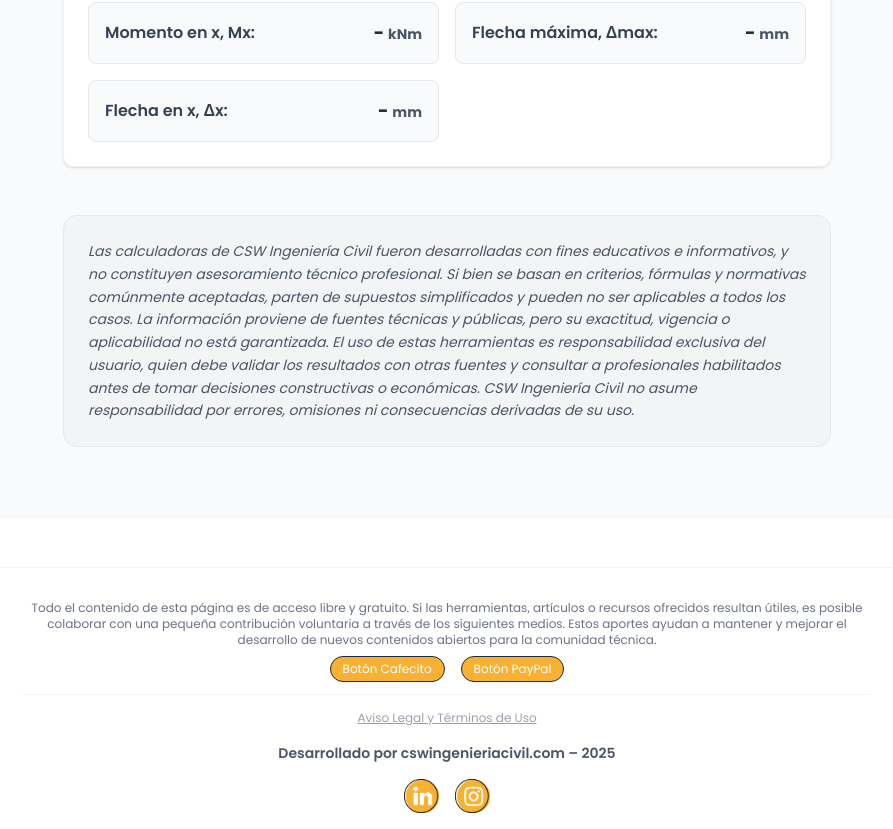
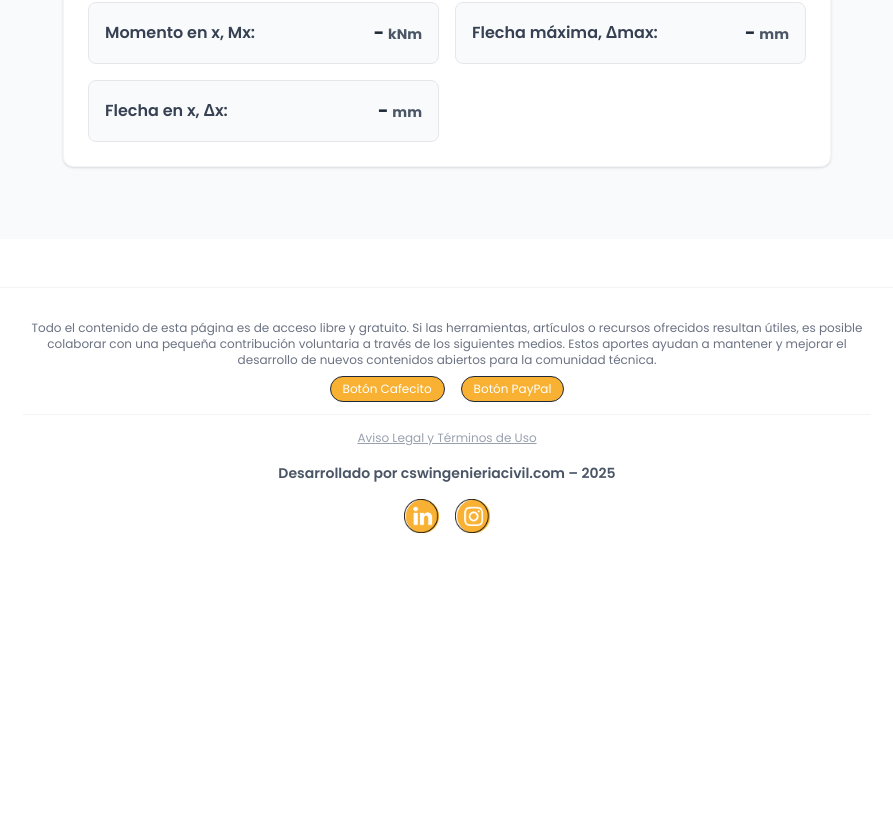
Before and after one commit to Gauss137/viga-simplemente-apoyada-carga-uniforme, a Next.js app: page /flexion in a window 1280 px wide. Shown: the part 1434-2263 px from the top of the page, without its empty margins (193-1086 px from the left). After the commit the page ends 1983 px from the top, so only its background shows below. Built offline with nearby package versions, Linux system fonts and the light colour scheme.

Commit message:
Remove redundant legal notice from calculator body - now only accessible via footer modal

```diff
--- a/components/viga_simplementeapoyada_cargauniforme.tsx
+++ b/components/viga_simplementeapoyada_cargauniforme.tsx
@@ -479,12 +479,7 @@ export default function VigaSimplementeApoyadaCargaUniforme() {
         )}
       </div>
 
-      {/* Aviso legal */}
-      <div className="mt-12 p-6 rounded-xl bg-gray-100 border border-gray-200 text-sm text-gray-600">
-        <p className="leading-relaxed italic">
-          Las calculadoras de CSW Ingeniería Civil fueron desarrolladas con fines educativos e informativos, y no constituyen asesoramiento técnico profesional. Si bien se basan en criterios, fórmulas y normativas comúnmente aceptadas, parten de supuestos simplificados y pueden no ser aplicables a todos los casos. La información proviene de fuentes técnicas y públicas, pero su exactitud, vigencia o aplicabilidad no está garantizada. El uso de estas herramientas es responsabilidad exclusiva del usuario, quien debe validar los resultados con otras fuentes y consultar a profesionales habilitados antes de tomar decisiones constructivas o económicas. CSW Ingeniería Civil no asume responsabilidad por errores, omisiones ni consecuencias derivadas de su uso.
-        </p>
-      </div>
+
 
       {/* Manual de Variables reemplazado por texto - OCULTO */}
       <div className="bg-white p-6 rounded-lg shadow-sm border border-gray-100" style={{ display: 'none' }}>
```
